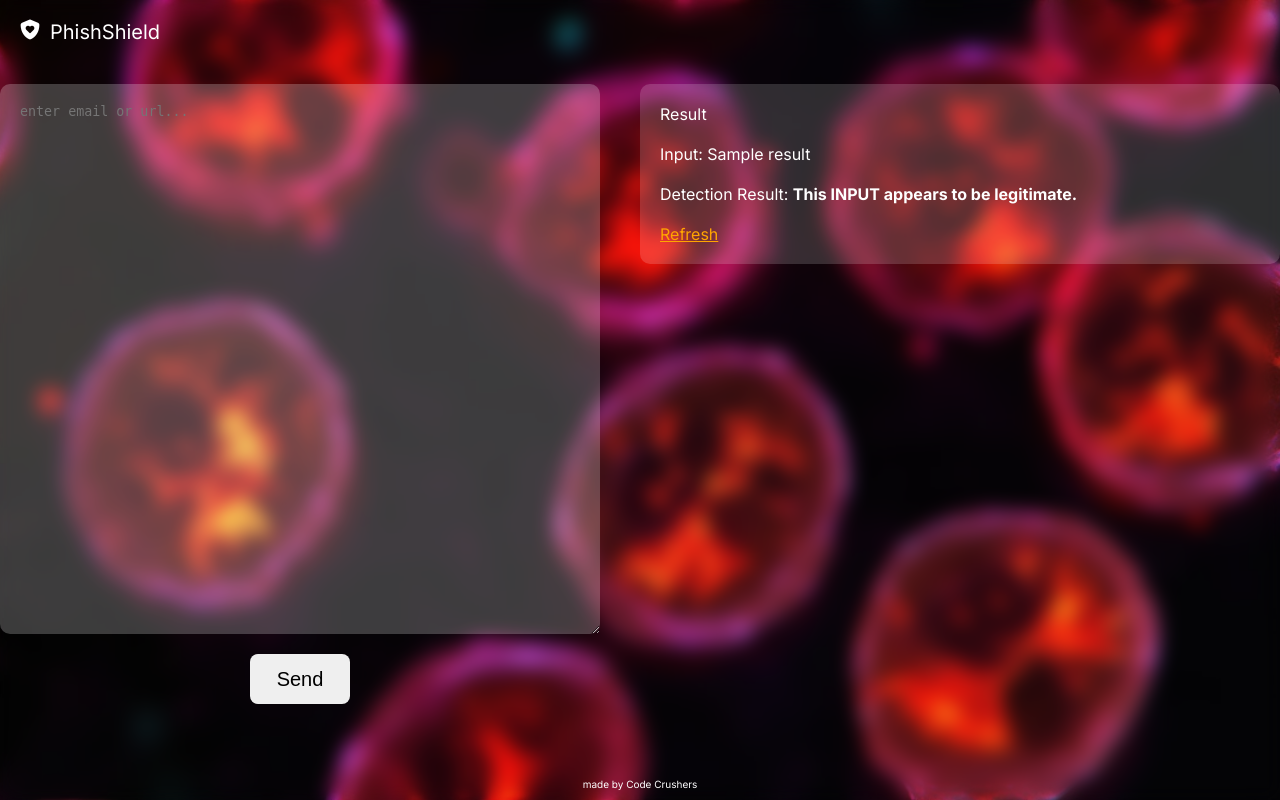
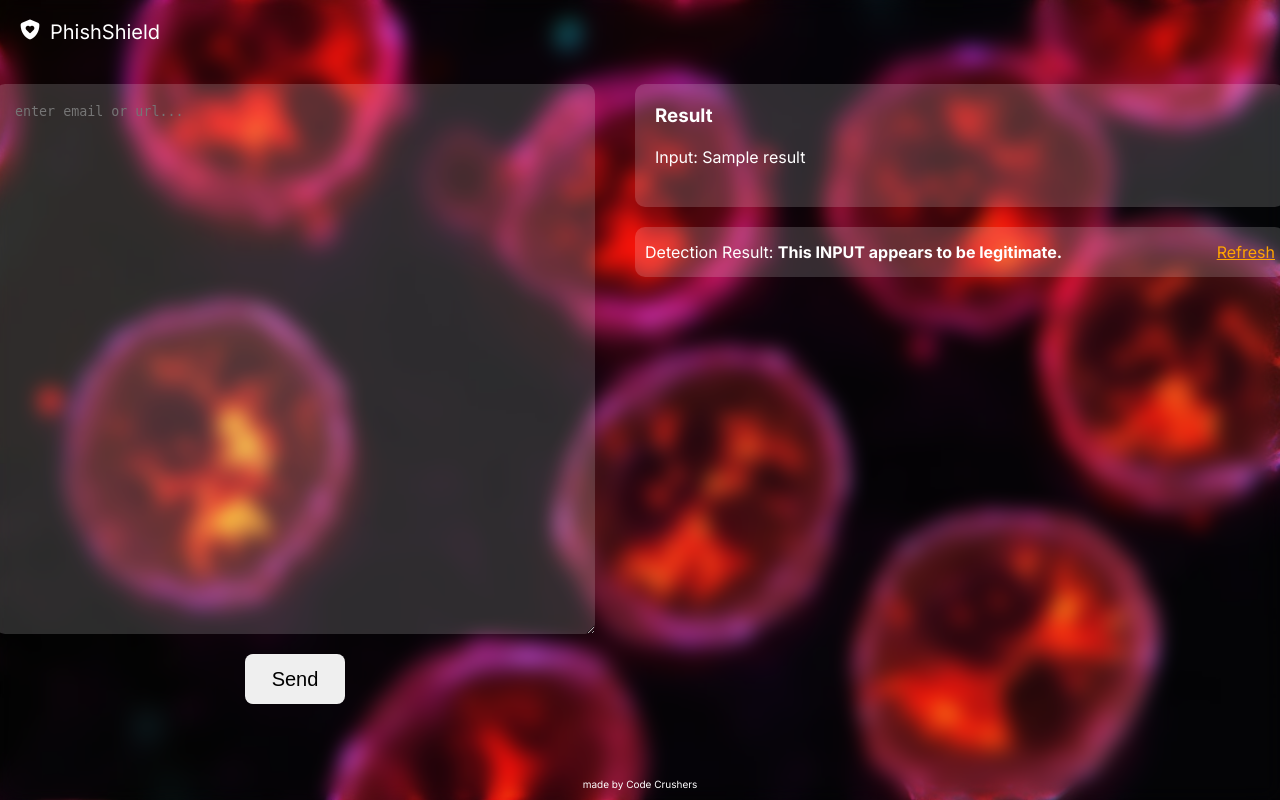
Before and after one commit to NilanshuGarhewal/code-crushers-kurukshetra-2k25, a Flask app: template templates/result.html in a window 1280 px wide. Run offline with Flask 3, Linux system fonts and the light colour scheme; the template is opened without the code that fills it: most values are stand-ins (such as "Sample title", 1, 10 or a date in 2020).

Commit message:
Enhance result display layout and styles; update output section structure and background colors

```diff
--- a/static/result.css
+++ b/static/result.css
@@ -55,7 +55,7 @@
 
       .new {
        width: 600px;
-       background-color: #ffffff3a !important;
+       background-color: #ffffff2a !important;
        outline: none;
        border: none;
         border-radius: 10px;
@@ -95,6 +95,18 @@
     overflow: scroll;
   }
 
+  .output-section-2 {
+    margin: 20px 0 0 20px;
+    display: flex;
+    justify-content: space-between;
+    align-items: center;
+    padding: 10px;
+    background-color: #ffffff2a;
+    height: 50px;
+    border-radius: 10px;
+    backdrop-filter: blur(20px);
+  }
+
   #redirect {
     color: orange;
   }
--- a/templates/result.html
+++ b/templates/result.html
@@ -44,11 +44,14 @@
         </form>
       </div>
 
+      <div class="contains">
         <div class="output-section">
-        <p>Result</p>
+          <h3>Result</h3>
           <br />
           <p>Input: {{ result }}</p>
           <br />
+        </div>
+        <div class="output-section-2">
           <p>
             Detection Result:
             <strong
@@ -61,6 +64,7 @@
           <br />
           <a id="redirect" href="/">Refresh</a>
         </div>
+      </div>
     </section>
 
     <div class="team-name">
```
Also changed, not shown: static/home.css (+7 -8 lines). Lines whose indentation alone changed are shown as unchanged.
